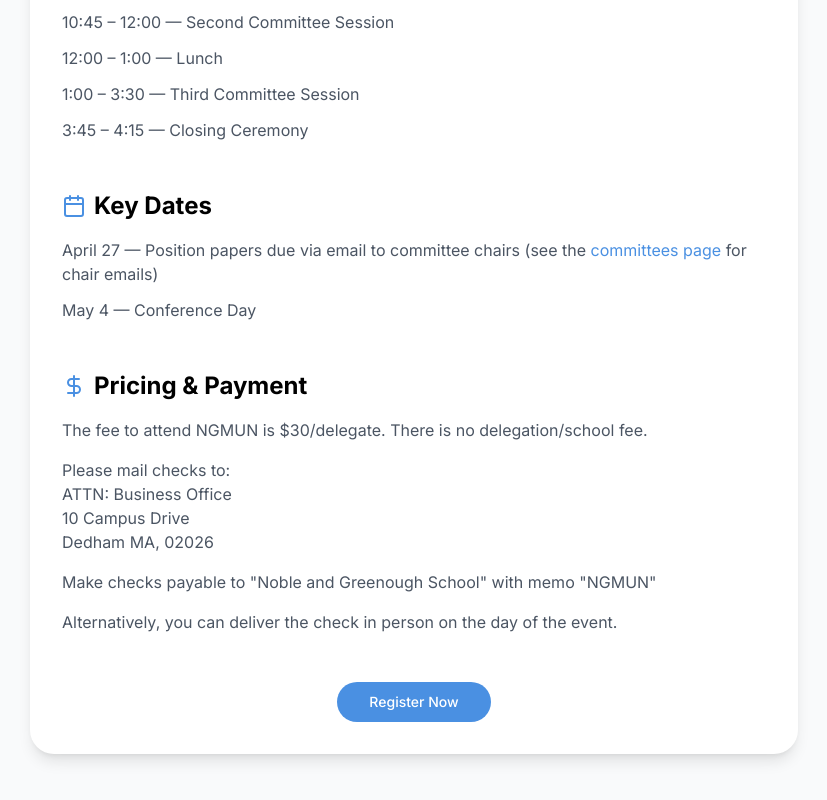
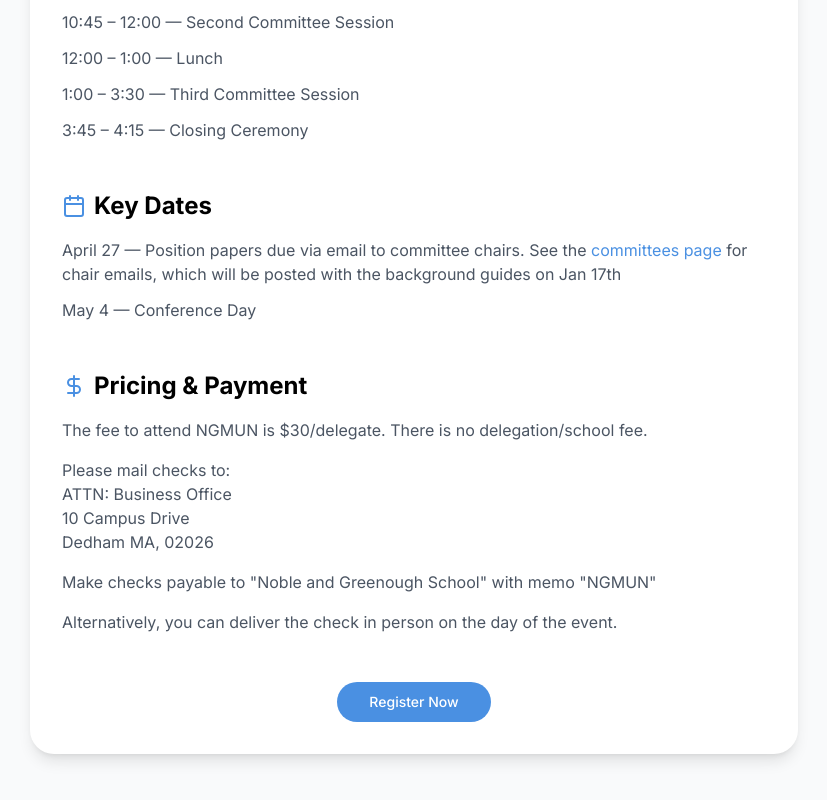
Before and after one commit to Rohin2022/ngmun, a Next.js app: page /info in a window 1280 px wide. Shown: the part 1716-2516 px from the top of the page, without its empty margins (226-1053 px from the left). Built offline with nearby package versions, Linux system fonts and the light colour scheme.

Commit message:
added notice that chair emails will be availabe on jan 17th

```diff
--- a/src/app/committees/[id]/page.tsx
+++ b/src/app/committees/[id]/page.tsx
@@ -49,7 +49,7 @@
                     <div className="text-gray-600 space-y-4">
                         <div className="bg-yellow-50 border-l-4 border-yellow-500 p-4 mb-4">
                             <p className="text-yellow-700 font-medium">
-                                🔔 Note: Background guides will be posted on January 17th by 9pm EST. Your advisor will also receive an email from ngmun@nobles.edu with instructions on how to access them.
+                                🔔 Note: Background guides and chair emails will be posted on January 17th by 9pm EST. Your advisor will also receive an email from ngmun@nobles.edu with instructions on how to access them.
                             </p>
                         </div>
                         <p>{committee.fullDescription}</p>
--- a/src/app/info/page.tsx
+++ b/src/app/info/page.tsx
@@ -174,7 +174,7 @@
                                 <h2 className="text-2xl font-bold text-black">Key Dates</h2>
                             </div>
                             <div className="space-y-3 text-gray-600">
-                                <p>April 27 — Position papers due via email to committee chairs (see the <Link className={"text-[#4A90E2] hover:underline"} href={"/committees"}>committees page</Link> for chair emails)</p>
+                                <p>April 27 — Position papers due via email to committee chairs. See the <Link className={"text-[#4A90E2] hover:underline"} href={"/committees"}>committees page</Link> for chair emails, which will be posted with the background guides on Jan 17th</p>
                                 <p>May 4 — Conference Day</p>
                             </div>
                         </div>
```
